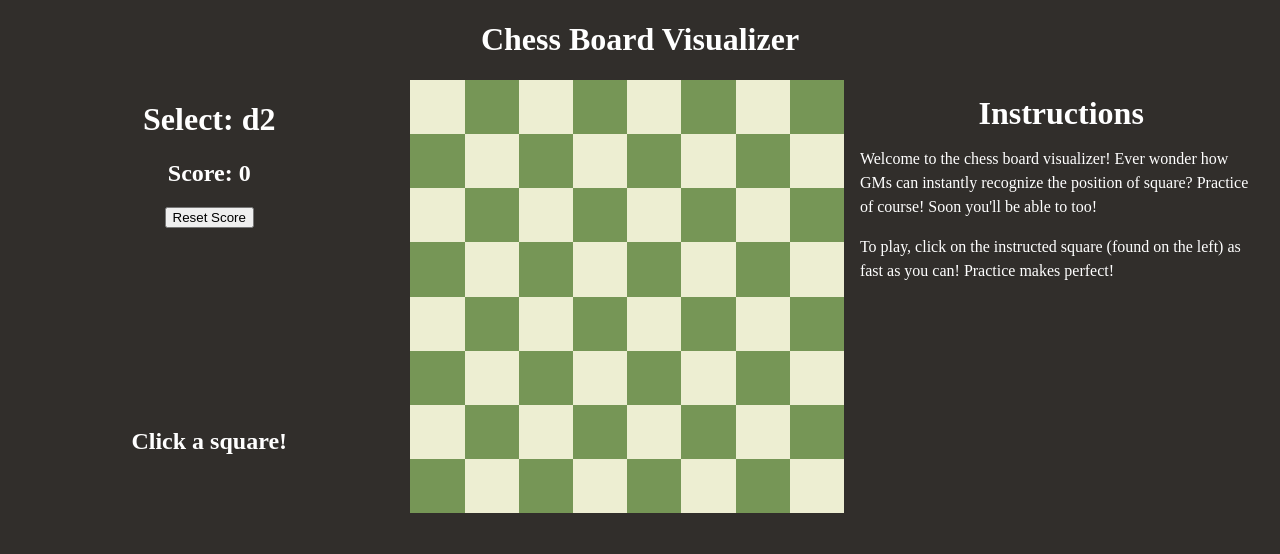
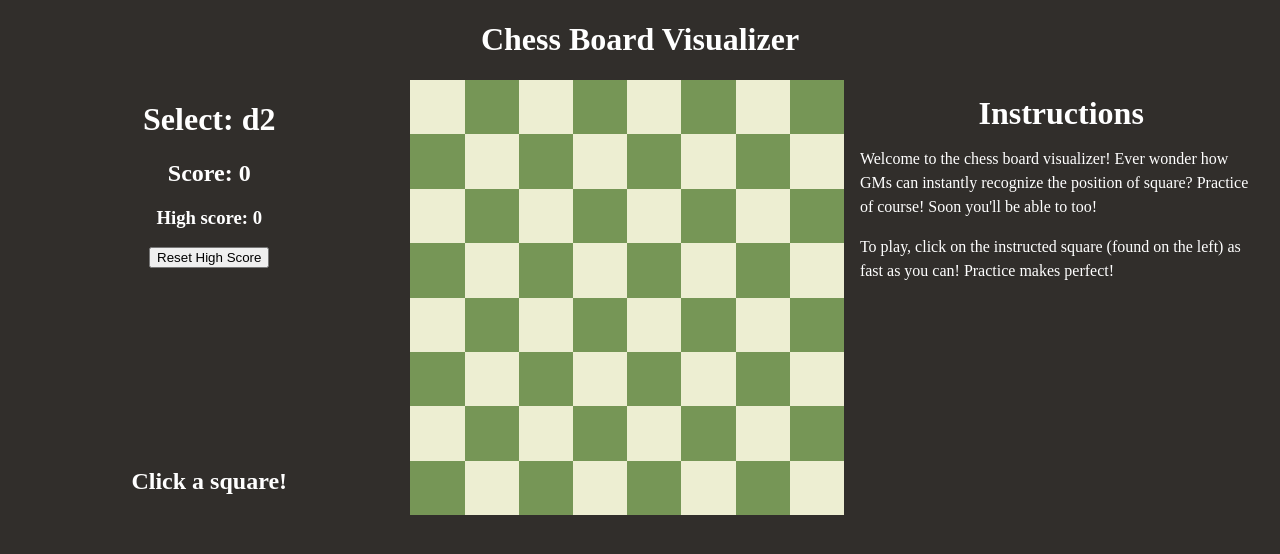
Before and after one commit to colinchambachan/Chess-Board-Visualizer, a React (Create React App) app: page / in a window 1280 px wide. Shown: the top 554 px of the page. Built offline with nearby package versions, Linux system fonts and the light colour scheme.

Commit message:
Adds highscore stream feature

```diff
--- a/src/components/Game.js
+++ b/src/components/Game.js
@@ -8,7 +8,6 @@ function Game() {
   const idWidths = ["a", "b", "c", "d", "e", "f", "g", "h"];
   const idHeights = ["1", "2", "3", "4", "5", "6", "7", "8"];
   const squareIDArray = [];
-
   for (let i = 0; i < 8; i++) {
     for (let j = 7; j >= 0; j--) {
       // Concatenate width and height to create ID
@@ -18,10 +17,12 @@ function Game() {
 
   // Game logic
   const [score, setScore] = useState(0);
+  const [highScore, setHighScore] = useState(0);
   const [targetSquare, setTargetSquare] = useState(
     squareIDArray[Math.floor(Math.random() * 63)]
   );
   const [output, setOutput] = useState("Click a square!");
+
   // function which increases score if correct square is clicked
   const handleClick = (id) => {
     if (id === targetSquare) {
@@ -29,6 +30,10 @@ function Game() {
       setTargetSquare(squareIDArray[Math.floor(Math.random() * 63)]);
       setOutput("Correct!");
     } else {
+      if (score > highScore) {
+        setHighScore(score);
+      }
+      setScore(0);
       setOutput("Incorrect :(");
     }
   };
@@ -38,7 +43,8 @@ function Game() {
       <div id="direction-screen">
         <h1>Select: {targetSquare}</h1>
         <h2>Score: {score} </h2>
-        <button onClick={() => setScore(0)}>Reset Score</button>
+        <h3>High score: {highScore}</h3>
+        <button onClick={() => setHighScore(0)}>Reset High Score</button>
         <h2 id="output">{output}</h2>
       </div>
       <Board squareIDArray={squareIDArray} handleClick={handleClick} />
```
